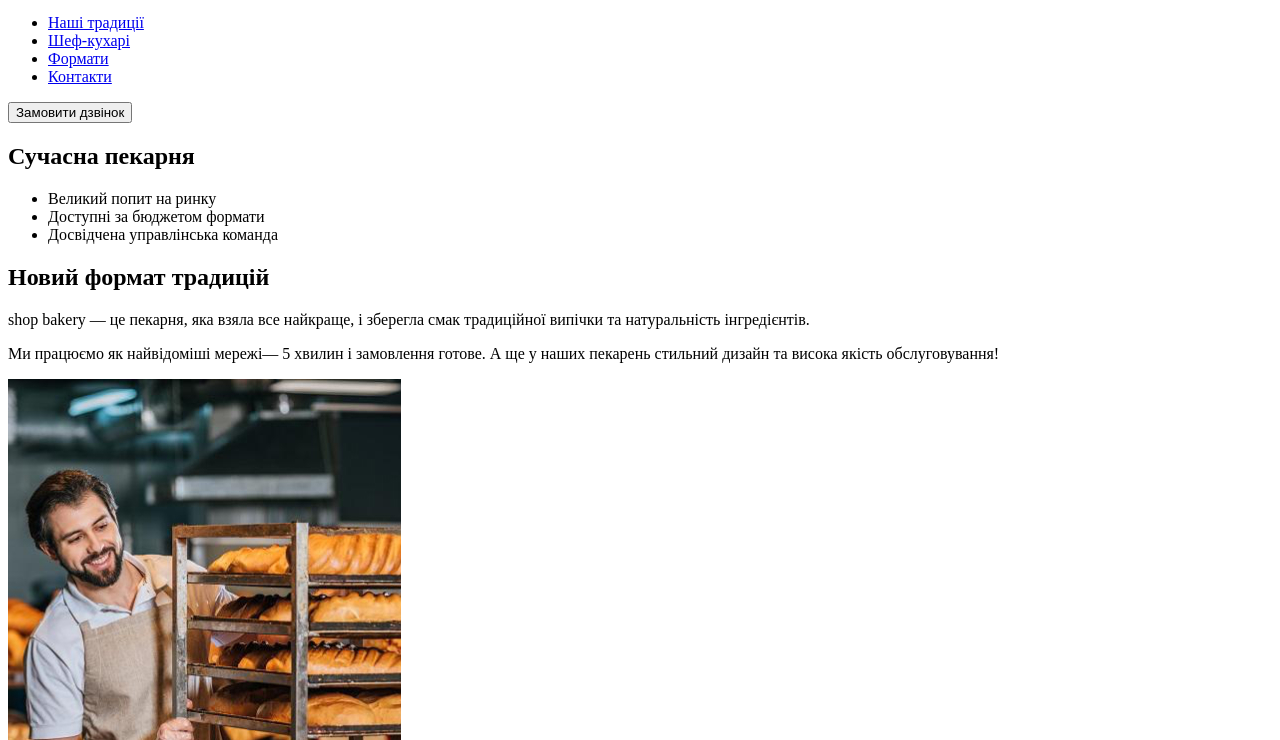
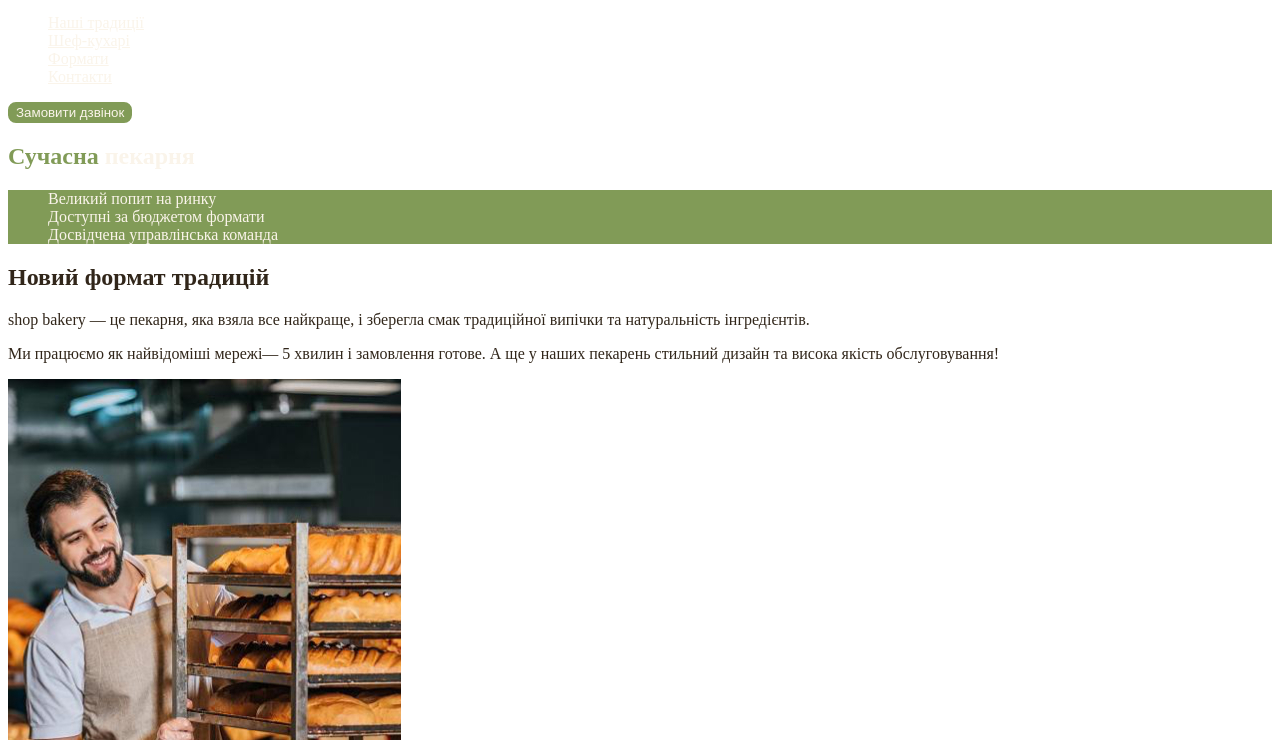
Before and after one commit to LizaTreska/genius-modern-bakery, a plain HTML site: page index.html in a window 1280 px wide. Shown: the part 60-800 px from the top of the page. Drawn offline with Linux system fonts and the light colour scheme.

Commit message:
Add styles.css and css variables

```diff
--- /dev/null
+++ b/css/styles.css
@@ -0,0 +1,51 @@
+:root {
+    --colour-brand-light: #819B57;
+    --colour-brand-dark: #465929;
+    --colour-primary-dark: #31261A;
+    --colour-primary-light: #FAF4EA;
+}
+/* Base */
+body {
+    color: var(--colour-primary-dark);
+}
+ul {
+    list-style-type: none;
+}
+
+/* Button */
+.button {
+    background-color: var(--colour-brand-light);
+    border: 2px solid var(--colour-brand-light);
+    border-radius: 8px;
+    color: var(--colour-primary-light);
+    cursor: pointer;
+}
+.button:hover {
+    background-color: transparent;
+    color: var(--colour-brand-dark);
+}
+/* Link */
+.link {
+    color: var(--colour-primary-light);
+}
+.link:hover {
+    color: var(--colour-brand-light);
+
+}
+/* Hero section */
+.hero-title {
+    color: var(--colour-primary-light);
+}
+.hero-title .accent {
+    color: var(--colour-brand-light);
+}
+
+/* Advantages section */
+.advantages-list {
+    color: var(--colour-primary-light);
+    background-color: var(--colour-brand-light);
+}
+
+.section-title .accent{
+    color: var(--colour-brand-dark);
+}
--- a/index.html
+++ b/index.html
@@ -4,6 +4,7 @@
     <meta charset="UTF-8" />
     <meta name="viewport" content="width=device-width, initial-scale=1.0" />
     <title>Сучасна пекарня</title>
+    <link rel="stylesheet" href="./css/styles.css" />
   </head>
   <body>
     <header>
@@ -12,27 +13,27 @@
           <img src="/images/logo.svg" alt="Логотип сучасної пекарні" />
         </a>
         <ul>
-          <li><a href="#tradisions-section">Наші традиції</a></li>
-          <li><a href="#chefs-section">Шеф-кухарі</a></li>
-           <li><a href="#formats-section">Формати</a></li>
-          <li><a href="#contact-section">Контакти</a></li>
+          <li><a class="link" href="#tradisions-section">Наші традиції</a></li>
+          <li><a class="link" href="#chefs-section">Шеф-кухарі</a></li>
+          <li><a class="link" href="#formats-section">Формати</a></li>
+          <li><a class="link" href="#contact-section">Контакти</a></li>
         </ul>
       </nav>
-      <button type="button">Замовити дзвінок</button>
+      <button class="button" type="button">Замовити дзвінок</button>
     </header>
     <main>
       <section>
-        <h1>Сучасна пекарня</h1>
+        <h1 class="hero-title"><span class="accent">Сучасна</span> пекарня</h1>
       </section>
       <section id="tradisions-section">
-        <ul>
-          <li>Великий попит на ринку </li>
+        <ul class="advantages-list">
+          <li>Великий попит на ринку</li>
           <li>Доступні за бюджетом формати</li>
           <li>Досвідчена управлінська команда</li>
         </ul>
-        <h2>Новий формат традицій</h2>
+        <h2 class="section-title">Новий формат традицій</h2>
         <p>
-          <span lang="en"> shop bakery</span> — це пекарня, яка взяла все
+          <span class="accent" lang="en"> shop bakery</span> — це пекарня, яка взяла все
           найкраще, і зберегла смак традиційної випічки та натуральність
           інгредієнтів.
         </p>
@@ -47,7 +48,7 @@
         />
       </section>
       <section id="chefs-section">
-        <h2>Наші найкращі шеф -кухарі</h2>
+        <h2 class="section-title">Наші найкращі <span class="accent">шеф-кухарі</span> </h2>
         <ul>
           <li>
             <article>
@@ -71,7 +72,7 @@
         </ul>
       </section>
       <section id="formats-section">
-        <h2>Формати</h2>
+        <h2 class="section-title">Формати</h2>
         <ul>
           <li>
             <article>
@@ -106,7 +107,7 @@
         </ul>
       </section>
       <section id="contact-section">
-        <h2>Приєднуйся до мережі пекарень</h2>
+        <h2 class="section-title">Приєднуйся до мережі пекарень</h2>
         <iframe
           src="https://www.google.com/maps/embed?pb=!1m18!1m12!1m3!1d2540.164054656815!2d30.488658576478905!3d50.45666967159328!2m3!1f0!2f0!3f0!3m2!1i1024!2i768!4f13.1!3m3!1m2!1s0x40d4ce637bfe1717%3A0x5370c2254ad1b952!2z0YPQuy4g0KHQtdGH0LXQstGL0YUg0KHRgtGA0LXQu9GM0YbQvtCyLCA1NCwg0JrQuNC10LIsINCj0LrRgNCw0LjQvdCwLCAwMjAwMA!5e0!3m2!1sru!2sfr!4v1702676535007!5m2!1sru!2sfr"
           width="603"
@@ -122,11 +123,11 @@
         <a href="./index.html">
           <img src="/images/logo.svg" alt="Логотип сучасної пекарні" />
         </a>
-       <ul>
-          <li><a href="#tradisions-section">Наші традиції</a></li>
-          <li><a href="#chefs-section">Шеф-кухарі</a></li>
-           <li><a href="#formats-section">Формати</a></li>
-          <li><a href="#contact-section">Контакти</a></li>
+        <ul>
+          <li><a class="link" href="#tradisions-section">Наші традиції</a></li>
+          <li><a class="link" href="#chefs-section">Шеф-кухарі</a></li>
+          <li><a class="link" href="#formats-section">Формати</a></li>
+          <li><a class="link" href="#contact-section">Контакти</a></li>
         </ul>
       </nav>
       <address>
```
